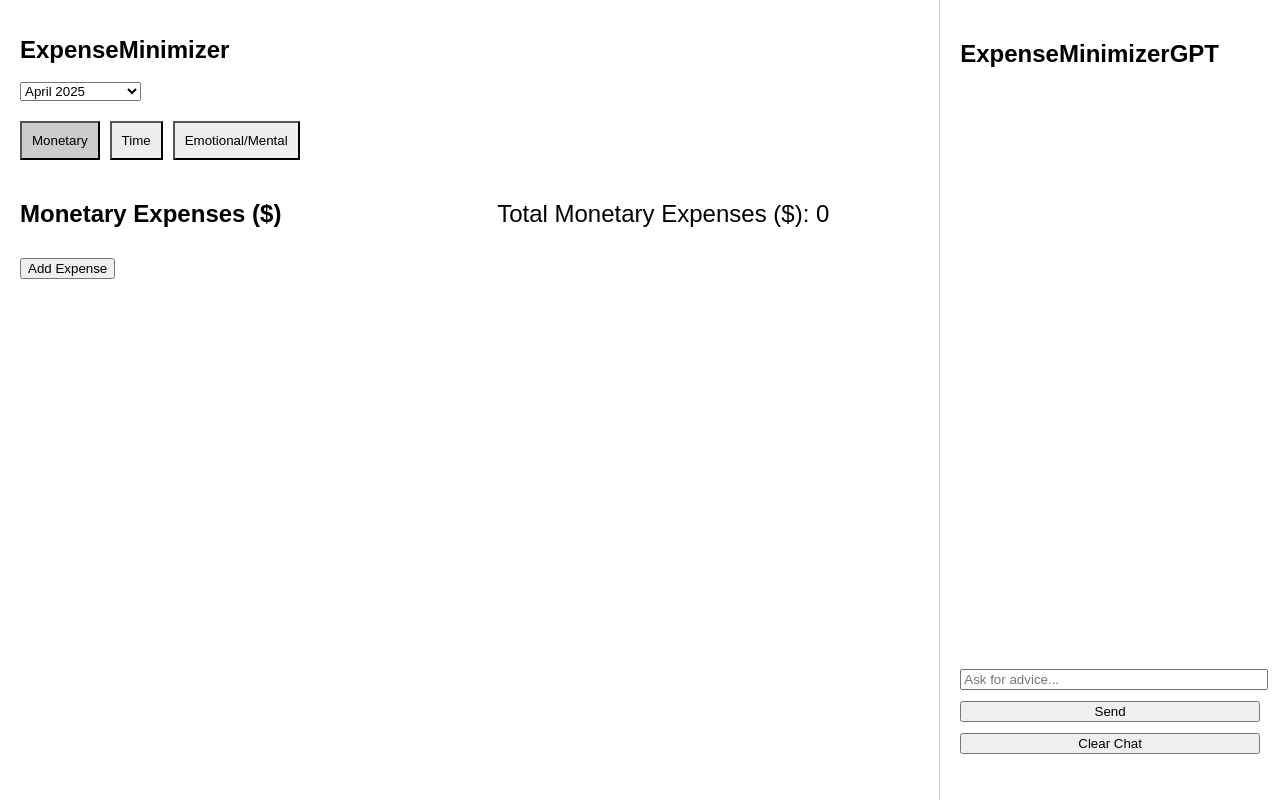
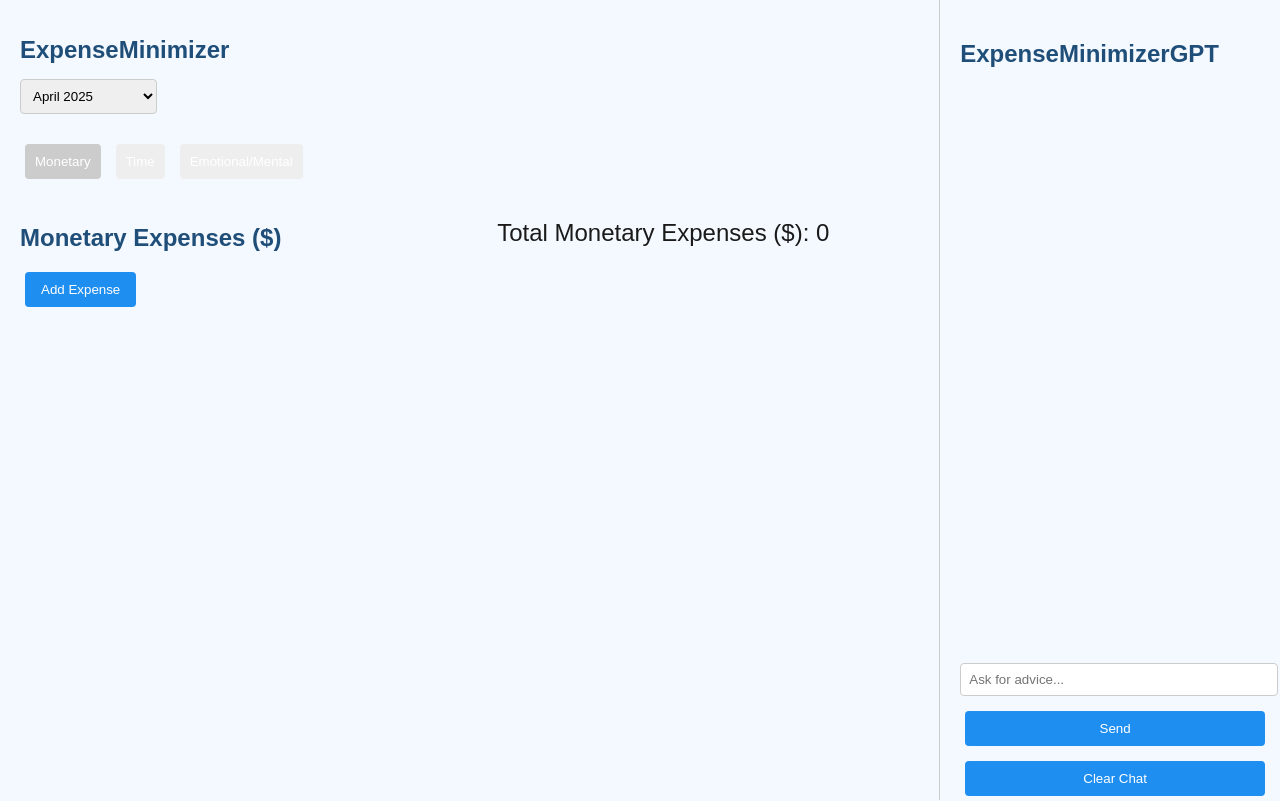
Before and after one commit to CleanCodeCrammed/expense-minimizer, a React (Create React App) app: page / in a window 1280 px wide. Built offline with nearby package versions, Linux system fonts and the light colour scheme.

Commit message:
Updated App.js

```diff
--- a/src/App.css
+++ b/src/App.css
@@ -1,38 +1,56 @@
-.App {
-  text-align: center;
+body {
+  margin: 0;
+  font-family: 'Segoe UI', Tahoma, Geneva, Verdana, sans-serif;
+  background-color: #f4f9ff;
+  color: #1a1a1a;
 }
 
-.App-logo {
-  height: 40vmin;
-  pointer-events: none;
+h1, h2 {
+  font-weight: 600;
+  color: #1f4e79;
+  margin-bottom: 10px;
 }
 
-@media (prefers-reduced-motion: no-preference) {
-  .App-logo {
-    animation: App-logo-spin infinite 20s linear;
-  }
+button {
+  background-color: #1f8ef1;
+  color: white;
+  border: none;
+  padding: 10px 16px;
+  margin: 5px;
+  border-radius: 4px;
+  cursor: pointer;
+  transition: background-color 0.2s ease-in-out;
 }
 
-.App-header {
-  background-color: #282c34;
-  min-height: 100vh;
-  display: flex;
-  flex-direction: column;
-  align-items: center;
-  justify-content: center;
-  font-size: calc(10px + 2vmin);
-  color: white;
+button:hover {
+  background-color: #0d6efd;
 }
 
-.App-link {
-  color: #61dafb;
+select, input {
+  padding: 8px;
+  border: 1px solid #ccc;
+  border-radius: 4px;
+  margin: 5px 0;
 }
 
-@keyframes App-logo-spin {
-  from {
-    transform: rotate(0deg);
-  }
-  to {
-    transform: rotate(360deg);
-  }
+ul {
+  list-style: none;
+  padding: 0;
 }
+
+li {
+  background: white;
+  margin: 8px 0;
+  padding: 10px;
+  border-radius: 6px;
+  box-shadow: 0 1px 3px rgba(0, 0, 0, 0.1);
+}
+
+.chatbox {
+  background-color: #e3f2fd;
+  border-radius: 8px;
+  padding: 10px;
+  height: 75%;
+  overflow-y: auto;
+  margin-bottom: 10px;
+}
```
